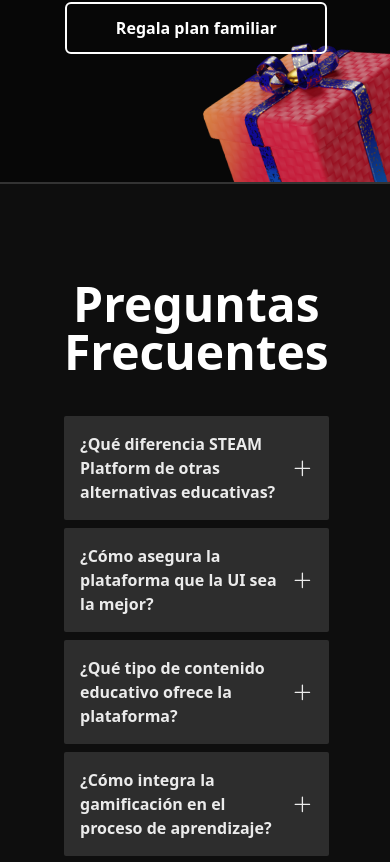
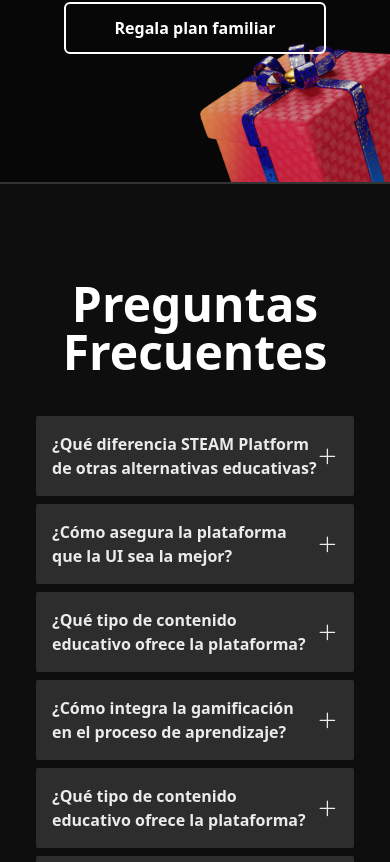
Before and after one commit to coachdesarrollo/steam-platform, a React (Vite) app in the folder frontend/: page /subcription in a window 390 px wide. Shown: the part 4686-5548 px from the top of the page. Built offline with nearby package versions, Linux system fonts and the light colour scheme.

Commit message:
Mejorando el responsive de faq

```diff
--- a/frontend/src/pages/components/faq/index.tsx
+++ b/frontend/src/pages/components/faq/index.tsx
@@ -3,7 +3,7 @@ import { Question } from "./question";
 
 export function Faq() {
   return (
-    <section className="px-16 py-24 grid gap-10">
+    <section className="px-16 py-24 grid gap-10 max-sm:px-9">
       <h2 className="font-bold text-white text-5xl text-center">
         Preguntas Frecuentes
       </h2>
--- a/frontend/src/pages/components/faq/question.tsx
+++ b/frontend/src/pages/components/faq/question.tsx
@@ -7,9 +7,9 @@ interface QuestionProps {
 
 export function Question({ answer, question }: QuestionProps) {
   return (
-    <details className="text-[#EBEBEB]">
-      <summary className="flex justify-between items-center bg-[#2D2D2D] p-4 hover:bg-[#424141] rounded-sm transition-colors">
-        <h2 className="font-semibold cursor-pointer text-[clamp(1rem,4vw,1.5rem)]">
+    <details className="text-[#EBEBEB] mx-0">
+      <summary className="cursor-pointer flex justify-between items-center bg-[#2D2D2D] p-4 hover:bg-[#424141] rounded-sm transition-colors">
+        <h2 className="font-semibold cursor-pointer text-[clamp(1rem,4vw,1.5rem)] max-sm:text-[clamp(1rem,3vw,1.3rem)]">
           {question}
         </h2>
         <span>
```
